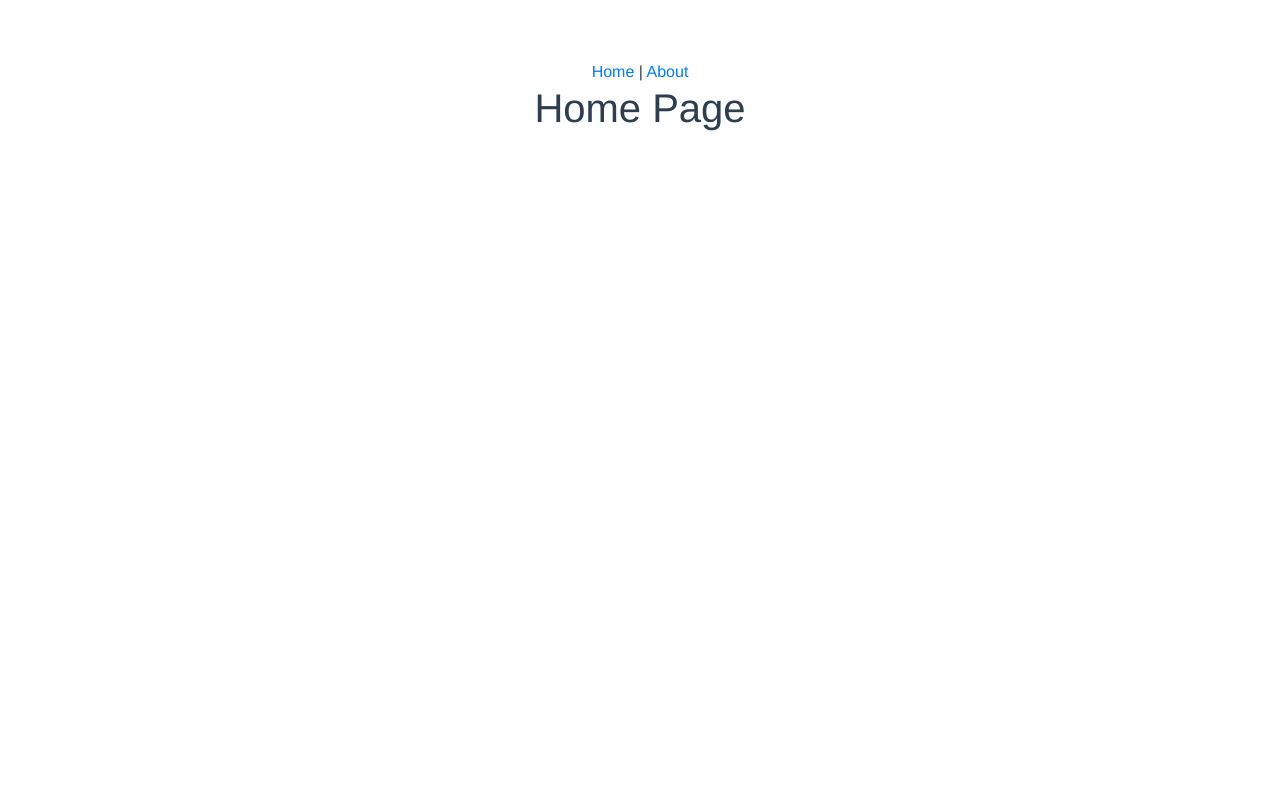
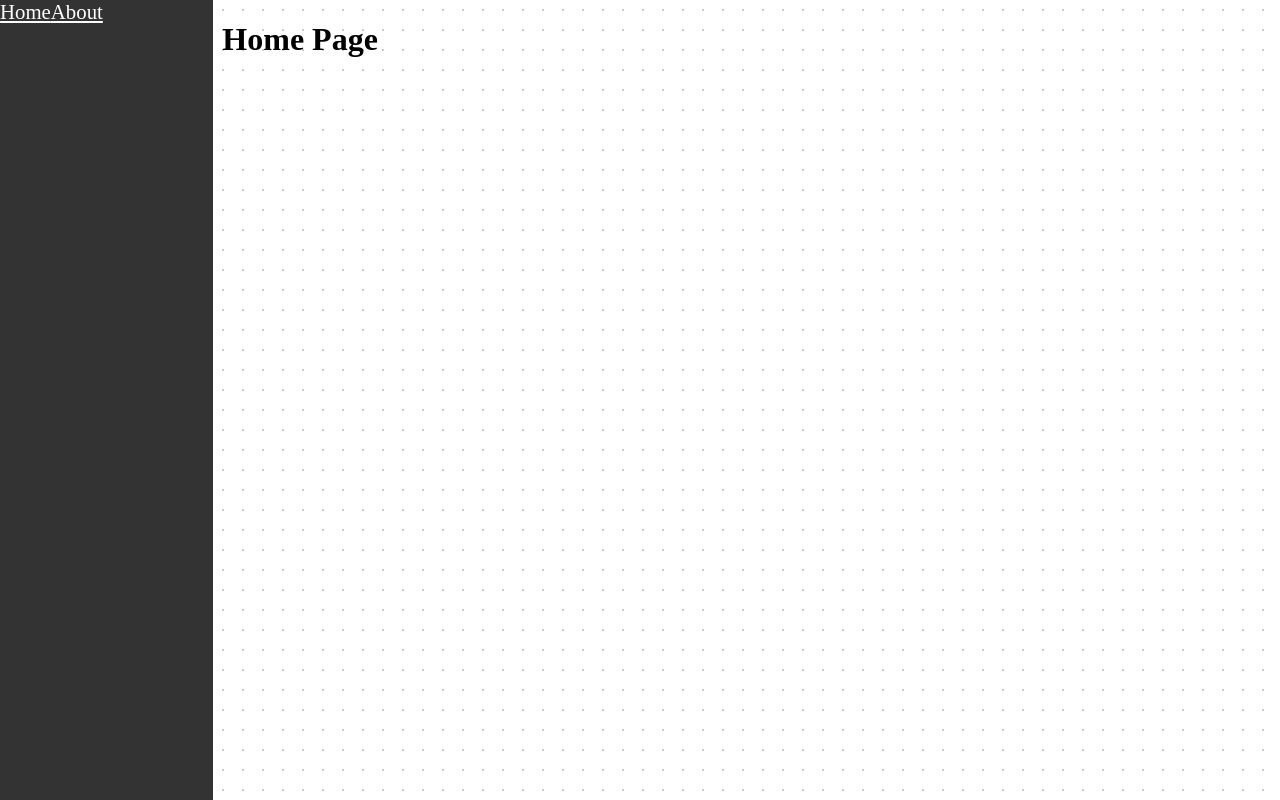
Before and after one commit to RemcoHalman/flowchart, a Vue app in the folder frontend/: page / in a window 1280 px wide. Built offline with nearby package versions, Linux system fonts and the light colour scheme.

Commit message:
feat: added basic styling

```diff
--- a/frontend/public/index.html
+++ b/frontend/public/index.html
@@ -4,12 +4,6 @@
     <meta charset="utf-8" />
     <meta http-equiv="X-UA-Compatible" content="IE=edge" />
     <meta name="viewport" content="width=device-width,initial-scale=1.0" />
-    <link
-      rel="stylesheet"
-      href="https://stackpath.bootstrapcdn.com/bootstrap/4.4.1/css/bootstrap.min.css"
-      integrity="sha384-Vkoo8x4CGsO3+Hhxv8T/Q5PaXtkKtu6ug5TOeNV6gBiFeWPGFN9MuhOf23Q9Ifjh"
-      crossorigin="anonymous"
-    />
     <link rel="icon" href="<%= BASE_URL %>favicon.ico" />
     <title><%= htmlWebpackPlugin.options.title %></title>
   </head>
@@ -24,19 +18,4 @@
     <div id="app"></div>
     <!-- built files will be auto injected -->
   </body>
-  <script
-    src="https://code.jquery.com/jquery-3.4.1.slim.min.js"
-    integrity="sha384-J6qa4849blE2+poT4WnyKhv5vZF5SrPo0iEjwBvKU7imGFAV0wwj1yYfoRSJoZ+n"
-    crossorigin="anonymous"
-  ></script>
-  <script
-    src="https://cdn.jsdelivr.net/npm/popper.js@1.16.0/dist/umd/popper.min.js"
-    integrity="sha384-Q6E9RHvbIyZFJoft+2mJbHaEWldlvI9IOYy5n3zV9zzTtmI3UksdQRVvoxMfooAo"
-    crossorigin="anonymous"
-  ></script>
-  <script
-    src="https://stackpath.bootstrapcdn.com/bootstrap/4.4.1/js/bootstrap.min.js"
-    integrity="sha384-wfSDF2E50Y2D1uUdj0O3uMBJnjuUD4Ih7YwaYd1iqfktj0Uod8GCExl3Og8ifwB6"
-    crossorigin="anonymous"
-  ></script>
 </html>
--- a/frontend/src/App.vue
+++ b/frontend/src/App.vue
@@ -1,9 +1,15 @@
 <template>
-  <div id="nav">
-    <router-link to="/">Home</router-link> |
-    <router-link to="/about">About</router-link>
+  <div class="main">
+    <div class="grid-container">
+      <div class="nav">
+        <router-link to="/">Home</router-link>
+        <router-link to="/about">About</router-link>
+      </div>
+      <div class="content">
+        <router-view />
+      </div>
+    </div>
   </div>
-  <router-view />
 </template>
 
 <script>
@@ -14,12 +20,48 @@ export default {
 </script>
 
 <style lang="scss">
-#app {
-  font-family: Avenir, Helvetica, Arial, sans-serif;
-  -webkit-font-smoothing: antialiased;
-  -moz-osx-font-smoothing: grayscale;
-  text-align: center;
-  color: #2c3e50;
-  margin-top: 60px;
+body {
+  margin: 0;
+  padding: 0;
+}
+
+.main {
+  width: 100vw;
+}
+
+.grid-container {
+  height: 100vh;
+  margin: 0 auto;
+  display: grid;
+  grid-template-columns: 1fr 1fr 1fr 1fr 1fr 1fr;
+  grid-template-rows: 1fr;
+  gap: 0px 0px;
+  grid-template-areas: "nav content content content content content";
+  .nav {
+    grid-area: nav;
+  }
+
+  .content {
+    grid-area: content;
+  }
+}
+
+.nav {
+  width: 100%;
+  background: #333;
+  color: #fff;
+  font-size: 1.3rem;
+  margin: 0 auto;
+  a {
+    color: white;
+  }
+}
+
+.content {
+  padding: 0 0 0 9px;
+  background: #fff;
+  background-image: radial-gradient(#ccc 10%, #fff 10%);
+  background-position: 0 0;
+  background-size: 20px 20px;
 }
 </style>
--- /dev/null
+++ b/frontend/src/css/main.css
@@ -0,0 +1 @@
+/* No CSS */
--- a/frontend/src/main.js
+++ b/frontend/src/main.js
@@ -1,6 +1,7 @@
 import { createApp } from "vue";
 import App from "./App.vue";
 import router from "./router";
+import "@/scss/main.scss";
 
 const app = createApp(App);
 
```
Also changed, not shown: frontend/src/scss/main.scss (added).
